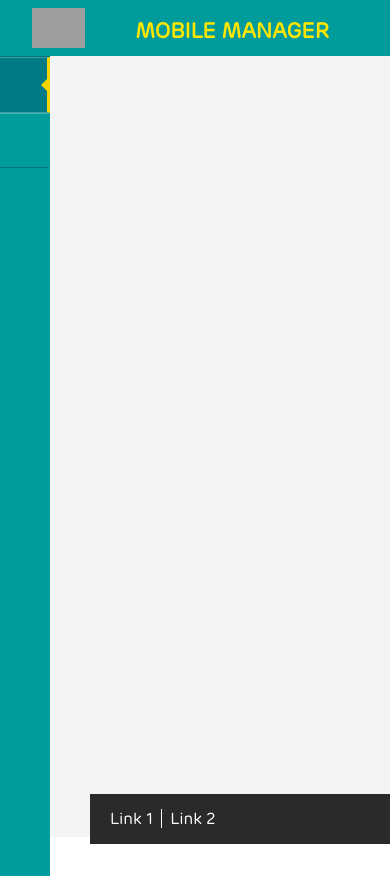
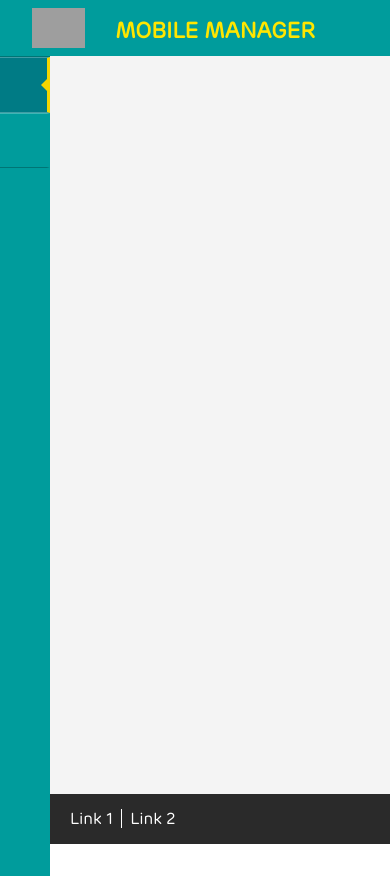
Before and after one commit to Swinny96/ee-mm-layout, a Gatsby site: page / in a window 390 px wide. Built offline with nearby package versions, Linux system fonts and the light colour scheme; Gatsby itself is replaced by a stand-in of ours; grey boxes are pictures that could not be loaded; a web font is replaced by a local one.

Commit message:
Added responsive layout

```diff
--- a/src/pages/index.css
+++ b/src/pages/index.css
@@ -436,14 +436,10 @@ footer a:last-child {
   main {
     margin-left: 50px;
   }
-  .Header-Text {
-    padding: 8px 0px 0px 20px;
-    font-size: 16pt;
+  footer {
+    margin-left: 50px;
   }
   .Sidebar-Links {
     border-top: 0px solid rgba(0, 0, 0, 0.25);
   }
-  .Banner {
-    padding: 1.3em;
-  }
 }
```
